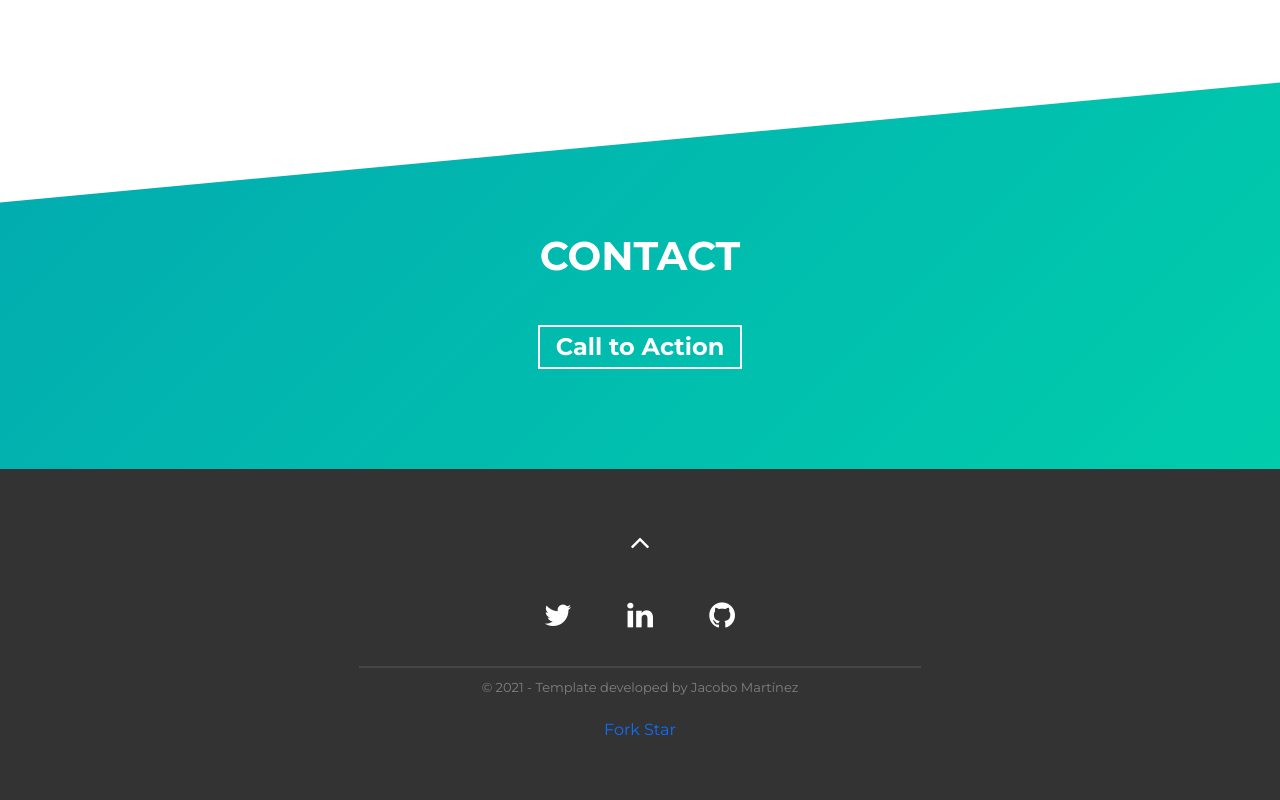
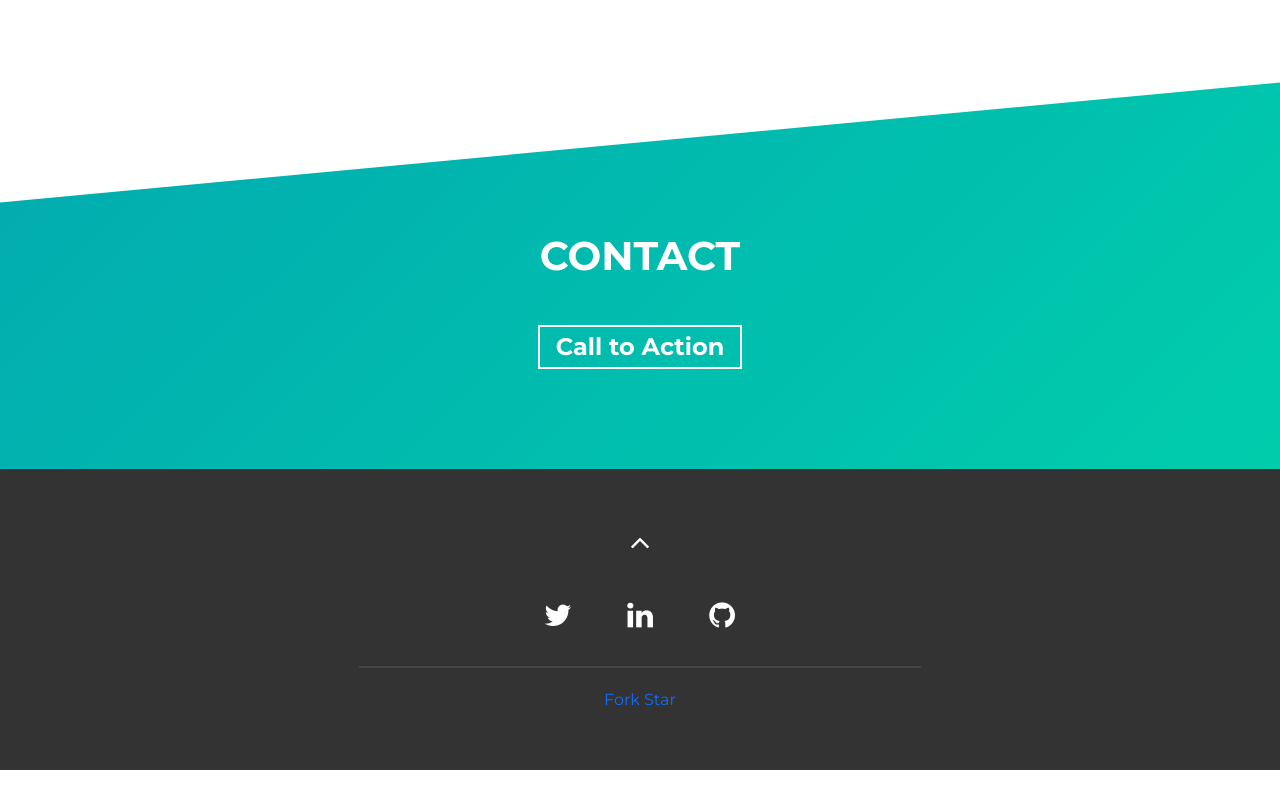
Before and after one commit to diipanshuu/portfolio, a website built with Parcel: page src/index.html in a window 1280 px wide. Shown: the part 2748-3548 px from the top of the page. After the commit the page ends 3518 px from the top, so only its background shows below. Built offline with nearby package versions, Linux system fonts and the light colour scheme.

Commit message:
Few more changes.

```diff
--- a/src/index.html
+++ b/src/index.html
@@ -311,12 +311,12 @@
         <hr />
 
         <!-- Notice: if you want to give me some credit, it will be huge for me! if not, put your data on it -->
-        <p class="footer__text">
+        <!-- <p class="footer__text">
           © 2021 - Template developed by
           <a rel="noreferrer" href="https://github.com/cobidev" target="_blank"
             >Jacobo Martínez</a
           >
-        </p>
+        </p> -->
 
         <!-- TO DO: remove this entire paragraph once you finish your portfolio -->
         <p class="mt-3 pt-3">
```
